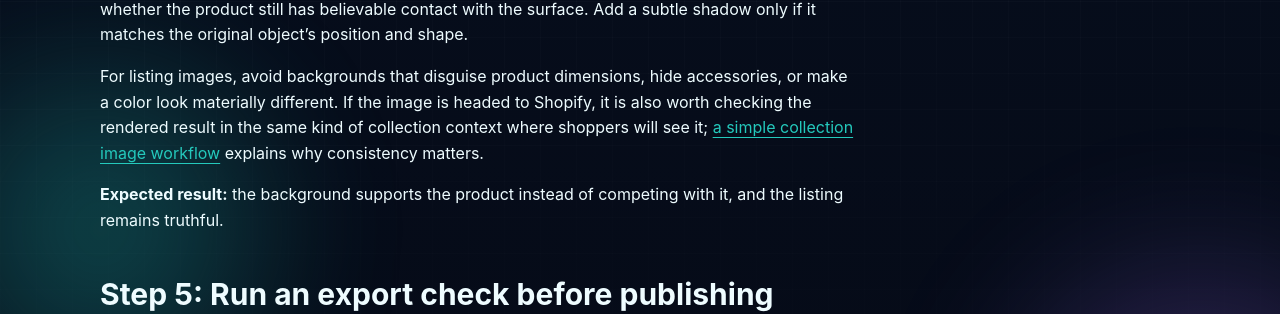
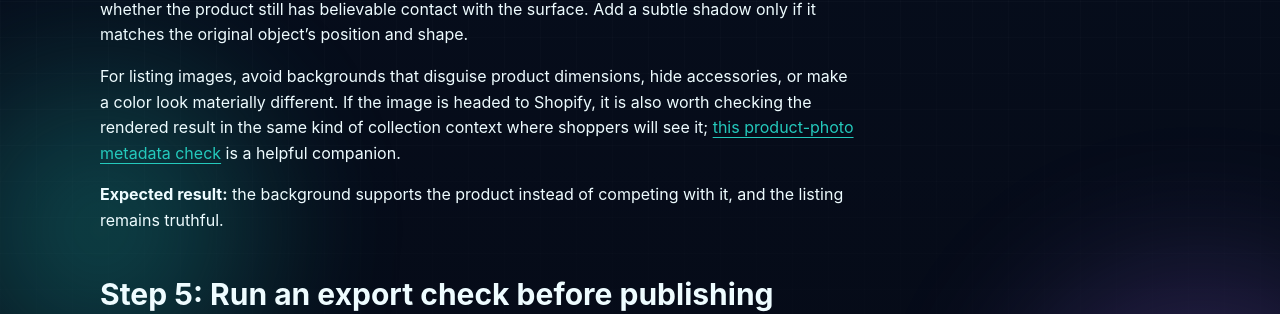
Before and after one commit to the-lean-ecommerce/how-to.github.io, a Jekyll site: the page built from _posts/2026-10-23-how-to-refine-product-photo-masks-in-your-browser.md, in a window 1280 px wide and 900 px high, scrolled down 3555 px. Shown: the part 143-457 px from the top of the window. Built offline with Jekyll 4.4.1, drawn with Linux system fonts in a browser that asks for light colours.

Commit message:
Add how-to guide: How to Refine Product Photo Masks in Your Browser

```diff
--- a/_posts/2026-10-23-how-to-refine-product-photo-masks-in-your-browser.md
+++ b/_posts/2026-10-23-how-to-refine-product-photo-masks-in-your-browser.md
@@ -43,7 +43,7 @@ Keep adjustments non-destructive so you can revisit them after placing a new bac
 
 Place the new background below the masked product. Start with a plain neutral color before trying a scene, texture, or gradient. A neutral test makes it easier to spot rough edges and helps you judge whether the product still has believable contact with the surface. Add a subtle shadow only if it matches the original object's position and shape.
 
-For listing images, avoid backgrounds that disguise product dimensions, hide accessories, or make a color look materially different. If the image is headed to Shopify, it is also worth checking the rendered result in the same kind of collection context where shoppers will see it; [a simple collection image workflow](https://the-lean-ecommerce.github.io/2026/10/18/how-to-use-ai-product-photos-on-shopify.html) explains why consistency matters.
+For listing images, avoid backgrounds that disguise product dimensions, hide accessories, or make a color look materially different. If the image is headed to Shopify, it is also worth checking the rendered result in the same kind of collection context where shoppers will see it; [this product-photo metadata check](https://the-lean-ecommerce.gitlab.io/2026/10/22/i-check-product-photo-metadata-before-a-shopify-asset-leaves-my-laptop/) is a helpful companion.
 
 **Expected result:** the background supports the product instead of competing with it, and the listing remains truthful.
 
```
Also changed, not shown: other parts of _posts/2026-10-23-how-to-refine-product-photo-masks-in-your-browser.md (+1 -1 lines).
